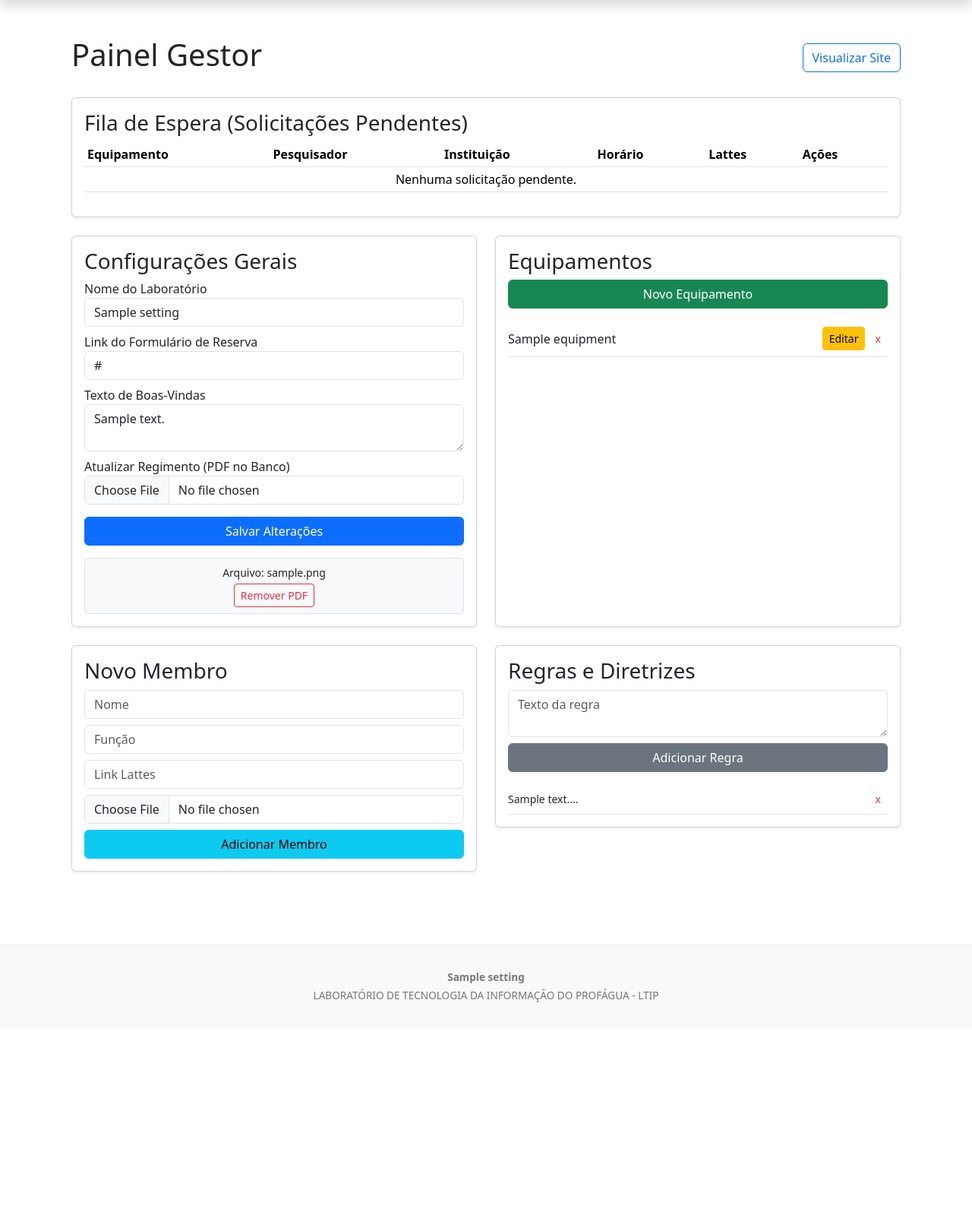
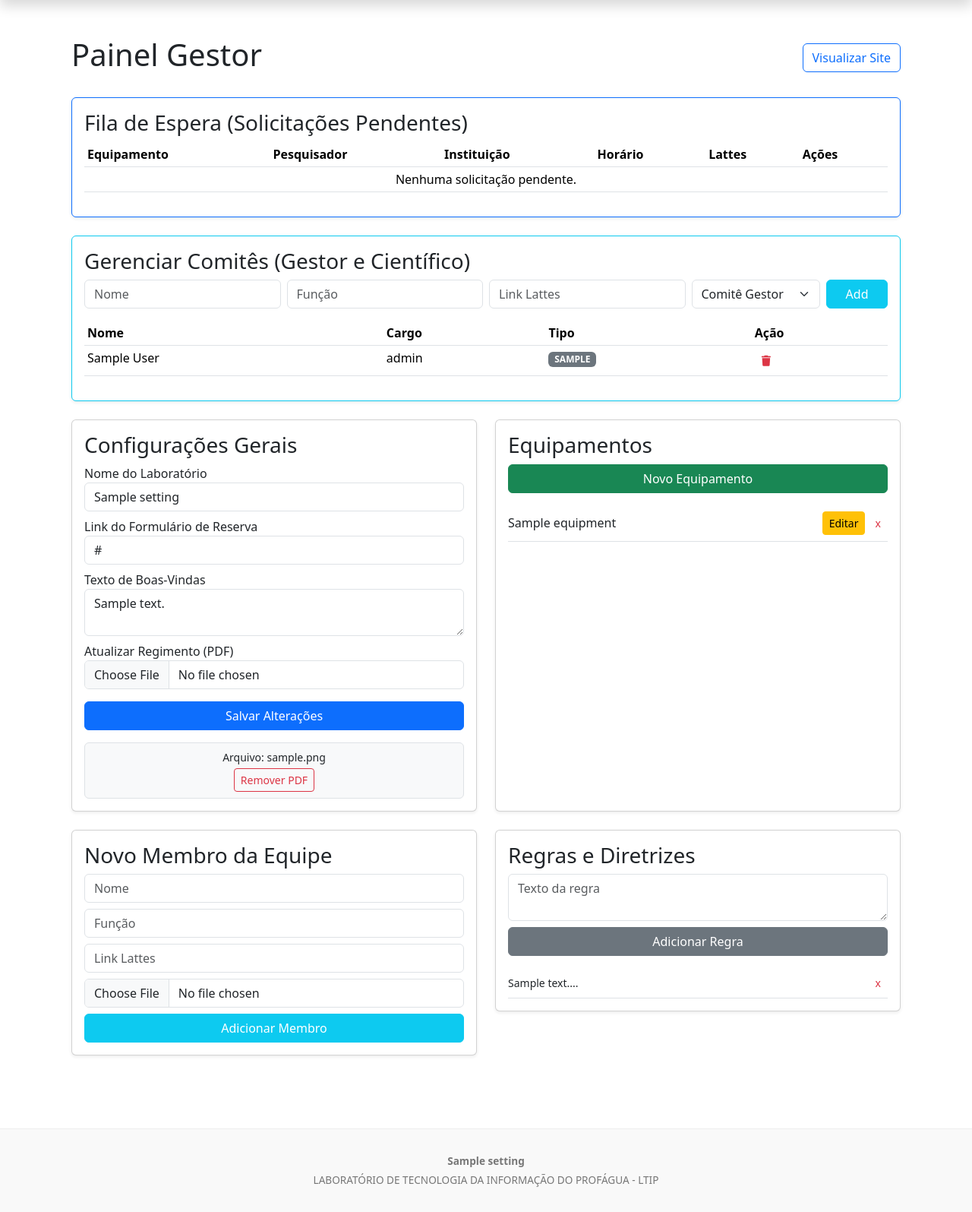
Before and after one commit to almeidasudarioarthurcassius-maker/SITE-OFICIAL-LABRIOS, a Flask app: page /admin in a window 1280 px wide. Shown: the part 59-1654 px from the top of the page at 76% size. Before the commit the page ends 1378 px from the top, so only its background shows below. Run offline with Flask 3, Linux system fonts and the light colour scheme; a user stored in the database is signed in; tables that the repository leaves empty hold one stand-in row (values such as "Sample post").

Commit message:
Update admin.html

```diff
--- a/site-labrios-oficial/templates/admin.html
+++ b/site-labrios-oficial/templates/admin.html
@@ -6,7 +6,7 @@
         <a href="{{ url_for('home') }}" class="btn btn-outline-primary">Visualizar Site</a>
     </div>
 
-    <div class="card p-3 shadow-sm mb-4">
+    <div class="card p-3 shadow-sm mb-4 border-primary">
         <h3>Fila de Espera (Solicitações Pendentes)</h3>
         <div class="table-responsive">
             <table class="table table-sm">
@@ -46,6 +46,43 @@
     </div>
 
     <div class="row">
+        <div class="col-md-12 mb-4">
+            <div class="card p-3 shadow-sm border-info">
+                <h3>Gerenciar Comitês (Gestor e Científico)</h3>
+                <form action="{{ url_for('add_committee') }}" method="POST" class="row g-2 mb-3">
+                    <div class="col-md-3"><input type="text" name="name" class="form-control" placeholder="Nome" required></div>
+                    <div class="col-md-3"><input type="text" name="role" class="form-control" placeholder="Função" required></div>
+                    <div class="col-md-3"><input type="url" name="lattes" class="form-control" placeholder="Link Lattes"></div>
+                    <div class="col-md-2">
+                        <select name="type" class="form-select">
+                            <option value="gestor">Comitê Gestor</option>
+                            <option value="cientifico">Comitê Científico</option>
+                        </select>
+                    </div>
+                    <div class="col-md-1"><button type="submit" class="btn btn-info w-100 text-white">Add</button></div>
+                </form>
+                <div class="table-responsive" style="max-height: 250px;">
+                    <table class="table table-hover table-sm">
+                        <thead><tr><th>Nome</th><th>Cargo</th><th>Tipo</th><th>Ação</th></tr></thead>
+                        <tbody>
+                            {% for c in committee %}
+                            <tr>
+                                <td>{{ c.name }}</td>
+                                <td>{{ c.role }}</td>
+                                <td><span class="badge {% if c.committee_type == 'gestor' %}bg-primary{% else %}bg-secondary{% endif %}">{{ c.committee_type | upper }}</span></td>
+                                <td>
+                                    <form action="{{ url_for('delete_committee', id=c.id) }}" method="POST">
+                                        <button class="btn btn-sm text-danger"><i class="fas fa-trash"></i></button>
+                                    </form>
+                                </td>
+                            </tr>
+                            {% endfor %}
+                        </tbody>
+                    </table>
+                </div>
+            </div>
+        </div>
+
         <div class="col-md-6 mb-4">
             <div class="card p-3 shadow-sm h-100">
               <h3>Configurações Gerais</h3>
@@ -56,7 +93,7 @@
                   <input type="text" name="form_link" class="form-control mb-2" value="{{ settings.external_form_link }}">
                   <label>Texto de Boas-Vindas</label>
                   <textarea name="hero_text" class="form-control mb-2">{{ settings.hero_text }}</textarea>
-                   <label>Atualizar Regimento (PDF no Banco)</label>
+                  <label>Atualizar Regimento (PDF)</label>
                   <input type="file" name="regimento" class="form-control mb-2" accept=".pdf">
                   <button type="submit" class="btn btn-primary w-100 mt-2">Salvar Alterações</button>
               </form>
@@ -86,7 +123,6 @@
                         </form>
                     </div>
                   </div>
-
                   <div class="modal fade" id="editModal{{ e.id }}" tabindex="-1">
                     <div class="modal-dialog">
                         <form action="{{ url_for('edit_equipment', id=e.id) }}" method="POST" enctype="multipart/form-data" class="modal-content">
@@ -97,12 +133,10 @@
                                 <input type="text" name="model" class="form-control mb-2" value="{{ e.model }}">
                                 <textarea name="purpose" class="form-control mb-2">{{ e.purpose }}</textarea>
                                 <input type="number" name="quantity" class="form-control mb-2" value="{{ e.quantity }}">
-                                   <label class="small">Alterar Imagem (Cloudinary):</label>
+                                <label class="small">Alterar Imagem:</label>
                                 <input type="file" name="image" class="form-control">
                             </div>
-                               <div class="modal-footer">
-                                   <button type="submit" class="btn btn-primary">Salvar</button>
-                               </div>
+                            <div class="modal-footer"><button type="submit" class="btn btn-primary">Salvar</button></div>
                         </form>
                     </div>
                   </div>
@@ -113,13 +147,13 @@
 
         <div class="col-md-6 mb-4">
             <div class="card p-3 shadow-sm">
-               <h3>Novo Membro</h3>
+              <h3>Novo Membro da Equipe</h3>
                <form action="{{ url_for('add_member') }}" method="POST" enctype="multipart/form-data">
                   <input type="text" name="name" class="form-control mb-2" placeholder="Nome" required>
                   <input type="text" name="role" class="form-control mb-2" placeholder="Função">
                   <input type="text" name="lattes" class="form-control mb-2" placeholder="Link Lattes">
                   <input type="file" name="photo" class="form-control mb-2">
-                   <button type="submit" class="btn btn-info w-100">Adicionar Membro</button>
+                  <button type="submit" class="btn btn-info w-100 text-white">Adicionar Membro</button>
               </form>
             </div>
         </div>
@@ -158,9 +192,7 @@
                <input type="number" name="quantity" class="form-control mb-2" value="1">
                <input type="file" name="image" class="form-control mb-2">
             </div>
-            <div class="modal-footer">
-                <button type="submit" class="btn btn-success">Cadastrar</button>
-            </div>
+            <div class="modal-footer"><button type="submit" class="btn btn-success">Cadastrar</button></div>
         </form>
     </div>
 </div>
```
Lines whose indentation alone changed are shown as unchanged.
